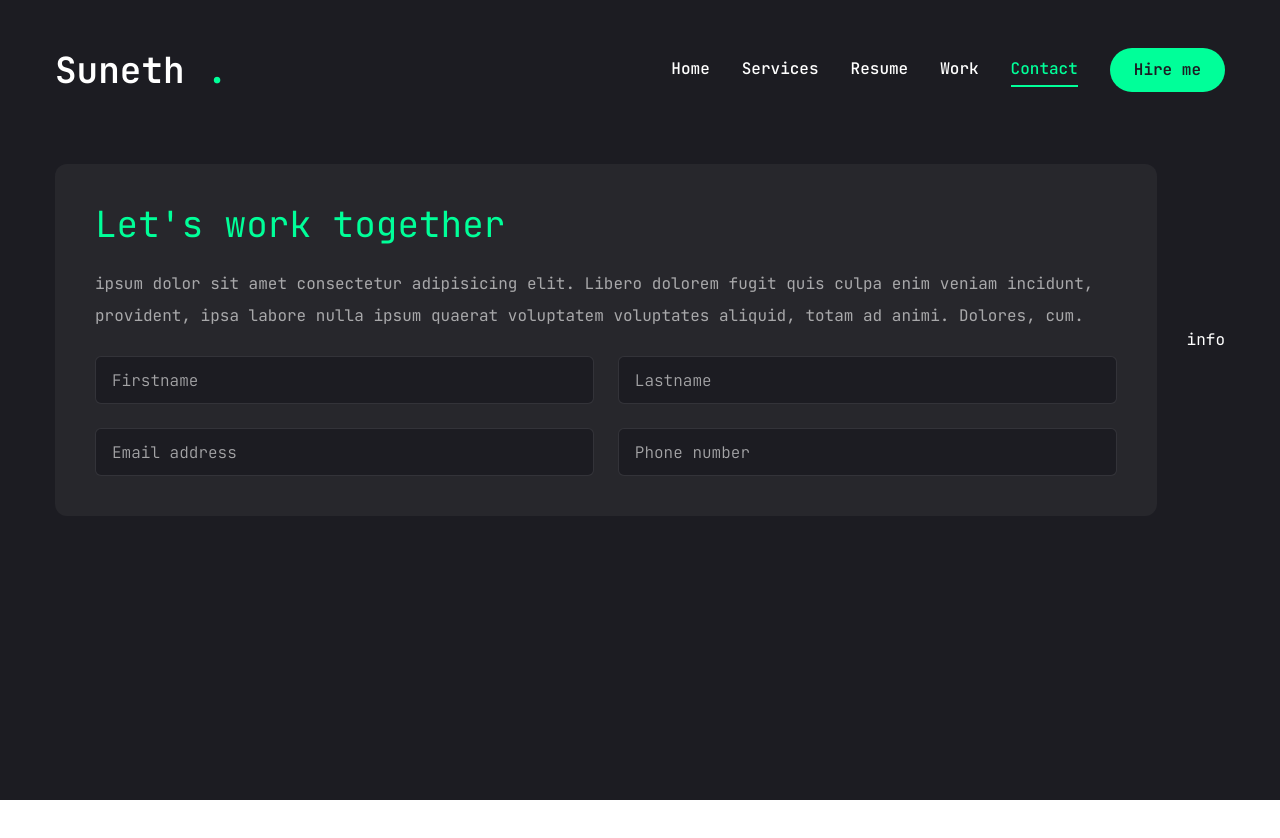
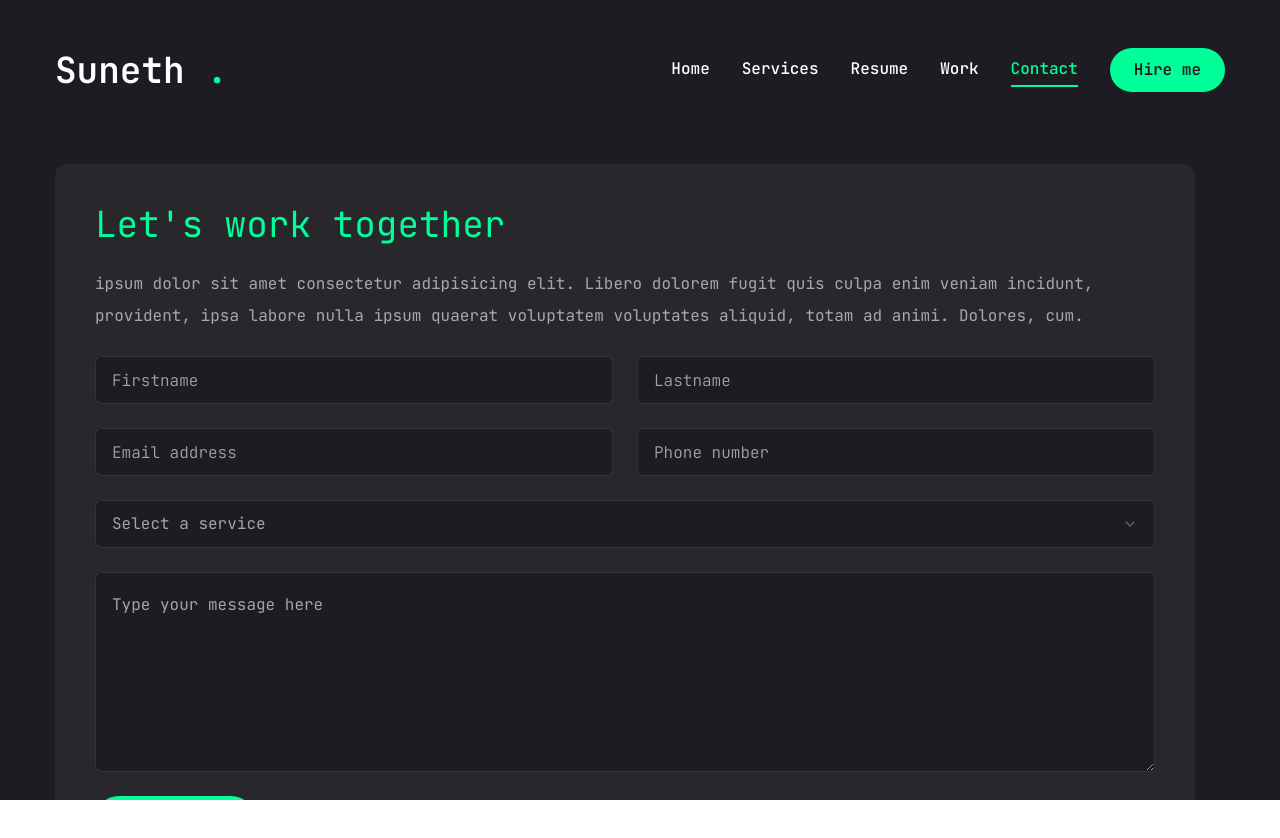
Before and after one commit to SunethMadhuwantha/port-folio, a Next.js app: page /contact in a window 1280 px wide. Shown: the top 838 px of the page. Before the commit the page ends 800 px from the top, so only its background shows below. Built offline with nearby package versions, Linux system fonts and the light colour scheme.

Commit message:
send message form and button

```diff
--- a/app/contact/page.jsx
+++ b/app/contact/page.jsx
@@ -55,11 +55,30 @@
               <Input type="email" placeholder="Email address"/>
               <Input type="phone" placeholder="Phone number"/>
             </div>
+            <Select>
+              <SelectTrigger className="w-full">
+                <SelectValue placeholder="Select a service"/>
+              </SelectTrigger>
+              <SelectContent>
+                <SelectGroup>
+                  <SelectLabel>Select a service</SelectLabel>
+                  <SelectItem value="est">Web development</SelectItem>
+                  <SelectItem value="cst">UI/UX development</SelectItem>
+                  <SelectItem value="mst">Logo development</SelectItem>
+                </SelectGroup>
+
+              </SelectContent>
+            </Select>
+            <Textarea className="h-[200px]" placeholder="Type your message here"
+            />
+            <Button size="md" className="max-w-40">
+                Send message
+            </Button>
 
           </form>
         </div>
         <div className="flex-1 flex items-center xl:justify-end order-1 xl:order-none mb-8 xl:mb-0">
-          info
+
         </div>
       </div>
     </div>
--- a/components/ui/select.jsx
+++ b/components/ui/select.jsx
@@ -16,8 +16,7 @@
   <SelectPrimitive.Trigger
     ref={ref}
     className={cn(
-      "flex h-10 w-full items-center justify-between rounded-md border border-slate-200 bg-white px-3 py-2 text-sm ring-offset-white placeholder:text-slate-500 focus:outline-none focus:ring-2 focus:ring-slate-950 focus:ring-offset-2 disabled:cursor-not-allowed disabled:opacity-50 [&>span]:line-clamp-1 dark:border-slate-800 dark:bg-slate-950 dark:ring-offset-slate-950 dark:placeholder:text-slate-400 dark:focus:ring-slate-300",
-      className
+"flex h-[48px] w-full items-center justify-between rounded-md border border-white/10 bg-primary px-4 py-5 text-base text-white/60 placeholder:text-white/10 focus:border-accent outline-none",      className
     )}
     {...props}>
     {children}
@@ -54,7 +53,7 @@
     <SelectPrimitive.Content
       ref={ref}
       className={cn(
-        "relative z-50 max-h-96 min-w-[8rem] overflow-hidden rounded-md border border-slate-200 bg-white text-slate-950 shadow-md data-[state=open]:animate-in data-[state=closed]:animate-out data-[state=closed]:fade-out-0 data-[state=open]:fade-in-0 data-[state=closed]:zoom-out-95 data-[state=open]:zoom-in-95 data-[side=bottom]:slide-in-from-top-2 data-[side=left]:slide-in-from-right-2 data-[side=right]:slide-in-from-left-2 data-[side=top]:slide-in-from-bottom-2 dark:border-slate-800 dark:bg-slate-950 dark:text-slate-50",
+        "relative z-50 max-h-96 min-w-[8rem] overflow-hidden rounded-md border border-white/10 bg-primary text-white shadow-md data-[state=open]:animate-in data-[state=closed]:animate-out data-[state=closed]:fade-out-0 data-[state=open]:fade-in-0 data-[state=closed]:zoom-out-95 data-[state=open]:zoom-in-95 data-[side=bottom]:slide-in-from-top-2 data-[side=left]:slide-in-from-right-2 data-[side=right]:slide-in-from-left-2 data-[side=top]:slide-in-from-bottom-2 dark:border-slate-800 dark:bg-slate-950 dark:text-slate-50",
         position === "popper" &&
           "data-[side=bottom]:translate-y-1 data-[side=left]:-translate-x-1 data-[side=right]:translate-x-1 data-[side=top]:-translate-y-1",
         className
@@ -85,7 +84,7 @@
   <SelectPrimitive.Item
     ref={ref}
     className={cn(
-      "relative flex w-full cursor-default select-none items-center rounded-sm py-1.5 pl-8 pr-2 text-sm outline-none focus:bg-slate-100 focus:text-slate-900 data-[disabled]:pointer-events-none data-[disabled]:opacity-50 dark:focus:bg-slate-800 dark:focus:text-slate-50",
+      "relative flex w-full cursor-default select-none items-center rounded-sm py-1.5 pl-8 pr-2 text-sm outline-none focus:bg-accent focus:text-primary data-[disabled]:pointer-events-none data-[disabled]:opacity-50 dark:focus:bg-slate-800 dark:focus:text-slate-50",
       className
     )}
     {...props}>
--- a/components/ui/textarea.jsx
+++ b/components/ui/textarea.jsx
@@ -6,7 +6,7 @@
   return (
     (<textarea
       className={cn(
-        "flex min-h-[80px] w-full rounded-md border border-slate-200 bg-white px-3 py-2 text-base ring-offset-white placeholder:text-slate-500 focus-visible:outline-none focus-visible:ring-2 focus-visible:ring-slate-950 focus-visible:ring-offset-2 disabled:cursor-not-allowed disabled:opacity-50 md:text-sm dark:border-slate-800 dark:bg-slate-950 dark:ring-offset-slate-950 dark:placeholder:text-slate-400 dark:focus-visible:ring-slate-300",
+        "flex min-h-[80px] w-full rounded-md border border-white/10 bg-primary px-4 py-5 text-base placeholder:text-white/60 focus-visible:outline-none focus-visible:ring-1 focus:visible:ring-accent focus-visible:ring-offset-8 disabled:cursor-not-allowed disabled:opacity-50",
         className
       )}
       ref={ref}
```
